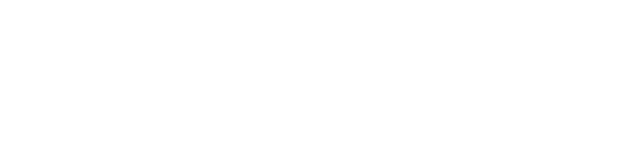
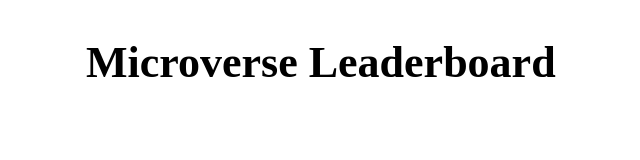
Before and after one commit to katarighe/microverse-leaderboard, a website built with webpack: page src/index.html in a window 1280 px wide. Shown: the whole page, without its empty margins (194-834 px from the left). Built offline with nearby package versions, Linux system fonts and the light colour scheme.

Commit message:
Add the title

```diff
--- a/src/index.html
+++ b/src/index.html
@@ -9,6 +9,6 @@
     <script src='index.js'></script>
 </head>
 <body>
-
+    <h1>Microverse Leaderboard</h1>
 </body>
 </html>
```
